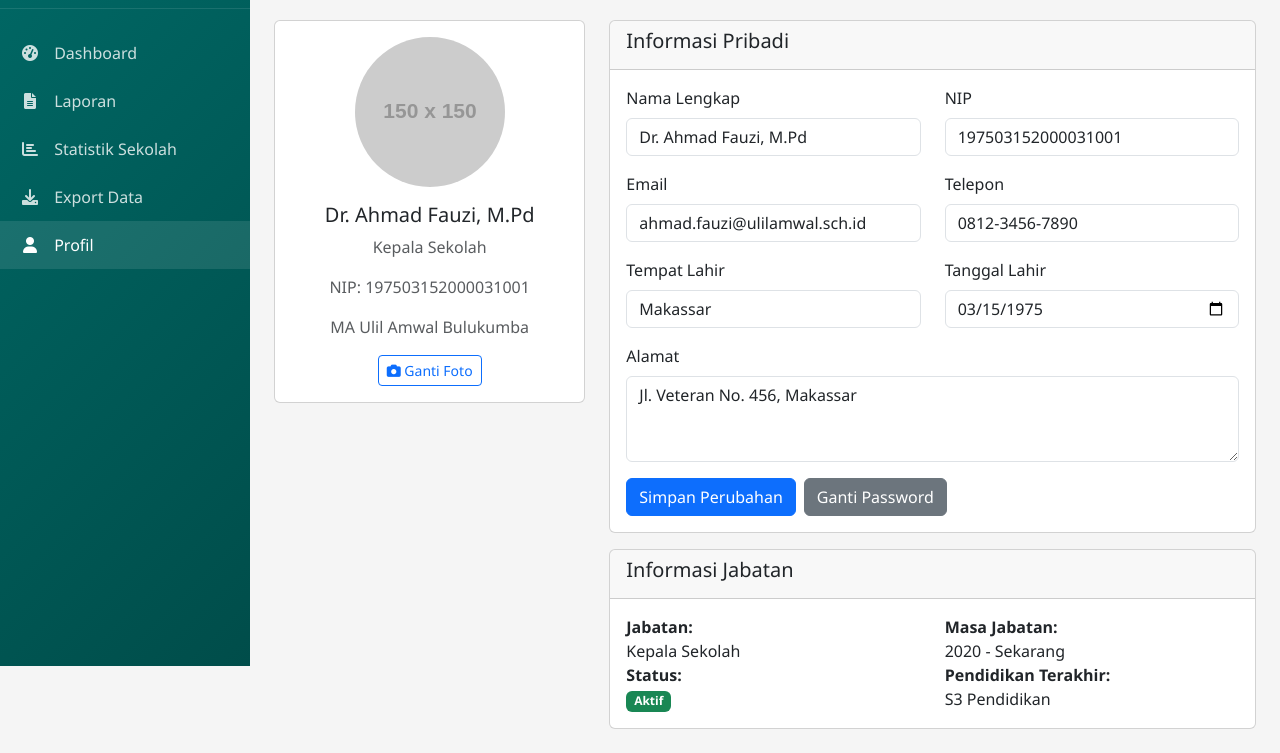
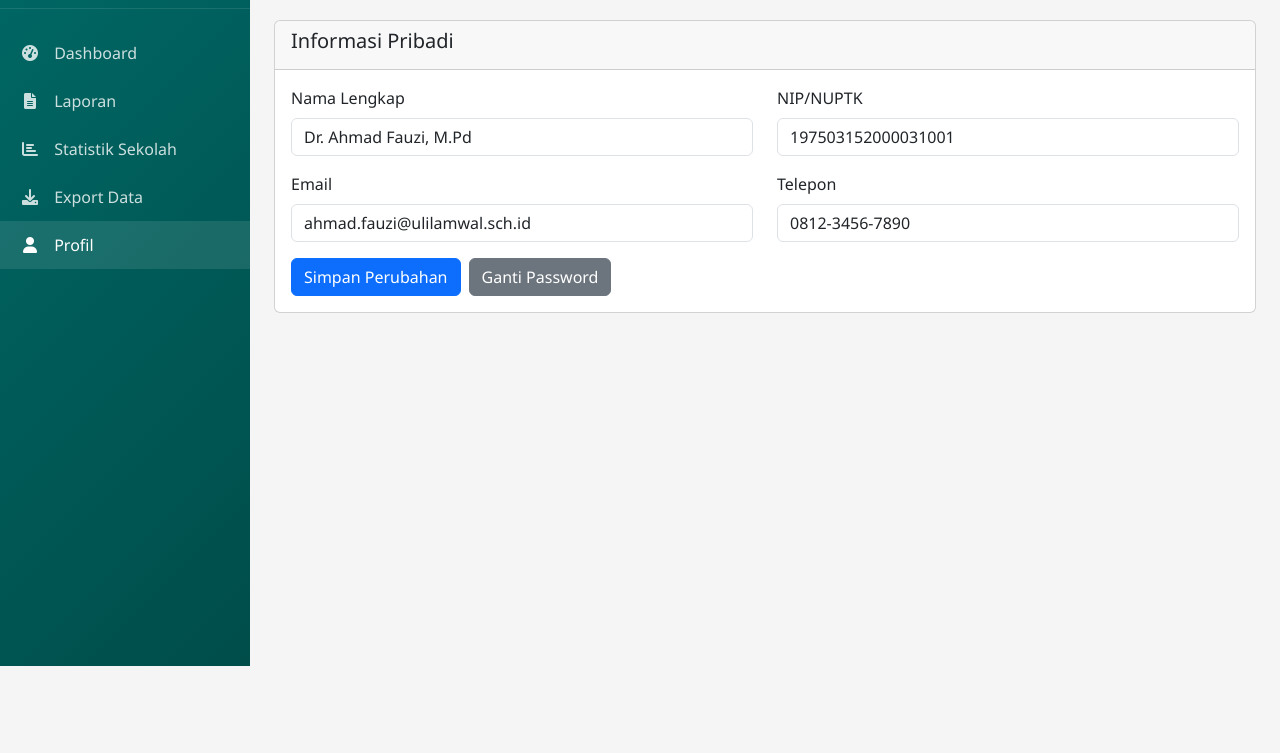
Before and after one commit to WannProject/sisbim-ulil-amwal-inovasita, a plain HTML site: page kepala-sekolah/profil.html in a window 1280 px wide. Shown: the part 134-887 px from the top of the page. After the commit the page ends 800 px from the top, so only its background shows below. Drawn offline with nearby package versions, Linux system fonts and the light colour scheme; sample sign-in values are in the browser's storage; placeholder pictures from the web are drawn by us.

Commit message:
profil user

```diff
--- a/kepala-sekolah/profil.html
+++ b/kepala-sekolah/profil.html
@@ -85,25 +85,7 @@
         <h2 class="mb-4">Profil Saya</h2>
 
         <div class="row">
-          <div class="col-md-4">
-            <div class="card text-center">
-              <div class="card-body">
-                <img
-                  src="https://via.placeholder.com/150"
-                  class="rounded-circle mb-3"
-                  alt="Profile"
-                />
-                <h5>Dr. Ahmad Fauzi, M.Pd</h5>
-                <p class="text-muted">Kepala Sekolah</p>
-                <p class="text-muted">NIP: 197503152000031001</p>
-                <p class="text-muted">MA Ulil Amwal Bulukumba</p>
-                <button class="btn btn-outline-primary btn-sm">
-                  <i class="fas fa-camera"></i> Ganti Foto
-                </button>
-              </div>
-            </div>
-          </div>
-          <div class="col-md-8">
+          <div class="col-md-12">
             <div class="card">
               <div class="card-header">
                 <h5>Informasi Pribadi</h5>
@@ -120,7 +102,7 @@
                       />
                     </div>
                     <div class="col-md-6 mb-3">
-                      <label class="form-label">NIP</label>
+                      <label class="form-label">NIP/NUPTK</label>
                       <input
                         type="text"
                         class="form-control"
@@ -144,29 +126,6 @@
                         value="0812-3456-7890"
                       />
                     </div>
-                    <div class="col-md-6 mb-3">
-                      <label class="form-label">Tempat Lahir</label>
-                      <input
-                        type="text"
-                        class="form-control"
-                        value="Makassar"
-                      />
-                    </div>
-                    <div class="col-md-6 mb-3">
-                      <label class="form-label">Tanggal Lahir</label>
-                      <input
-                        type="date"
-                        class="form-control"
-                        value="1975-03-15"
-                      />
-                    </div>
-                    <div class="col-12 mb-3">
-                      <label class="form-label">Alamat</label>
-                      <textarea class="form-control" rows="3">
-Jl. Veteran No. 456, Makassar</textarea
-                      >
-                    </div>
-                  </div>
                   <div class="d-flex gap-2">
                     <button type="submit" class="btn btn-primary">
                       Simpan Perubahan
@@ -181,32 +140,6 @@ Jl. Veteran No. 456, Makassar</textarea
                     </button>
                   </div>
                 </form>
-              </div>
-            </div>
-
-            <div class="card mt-3">
-              <div class="card-header">
-                <h5>Informasi Jabatan</h5>
-              </div>
-              <div class="card-body">
-                <div class="row">
-                  <div class="col-md-6">
-                    <strong>Jabatan:</strong><br />
-                    Kepala Sekolah
-                  </div>
-                  <div class="col-md-6">
-                    <strong>Masa Jabatan:</strong><br />
-                    2020 - Sekarang
-                  </div>
-                  <div class="col-md-6">
-                    <strong>Status:</strong><br />
-                    <span class="badge bg-success">Aktif</span>
-                  </div>
-                  <div class="col-md-6">
-                    <strong>Pendidikan Terakhir:</strong><br />
-                    S3 Pendidikan
-                  </div>
-                </div>
               </div>
             </div>
           </div>
```
Also changed, not shown: admin/profil.html (+66 -23 lines), guru/profil.html (+2 -67 lines), footer.png (deleted).
